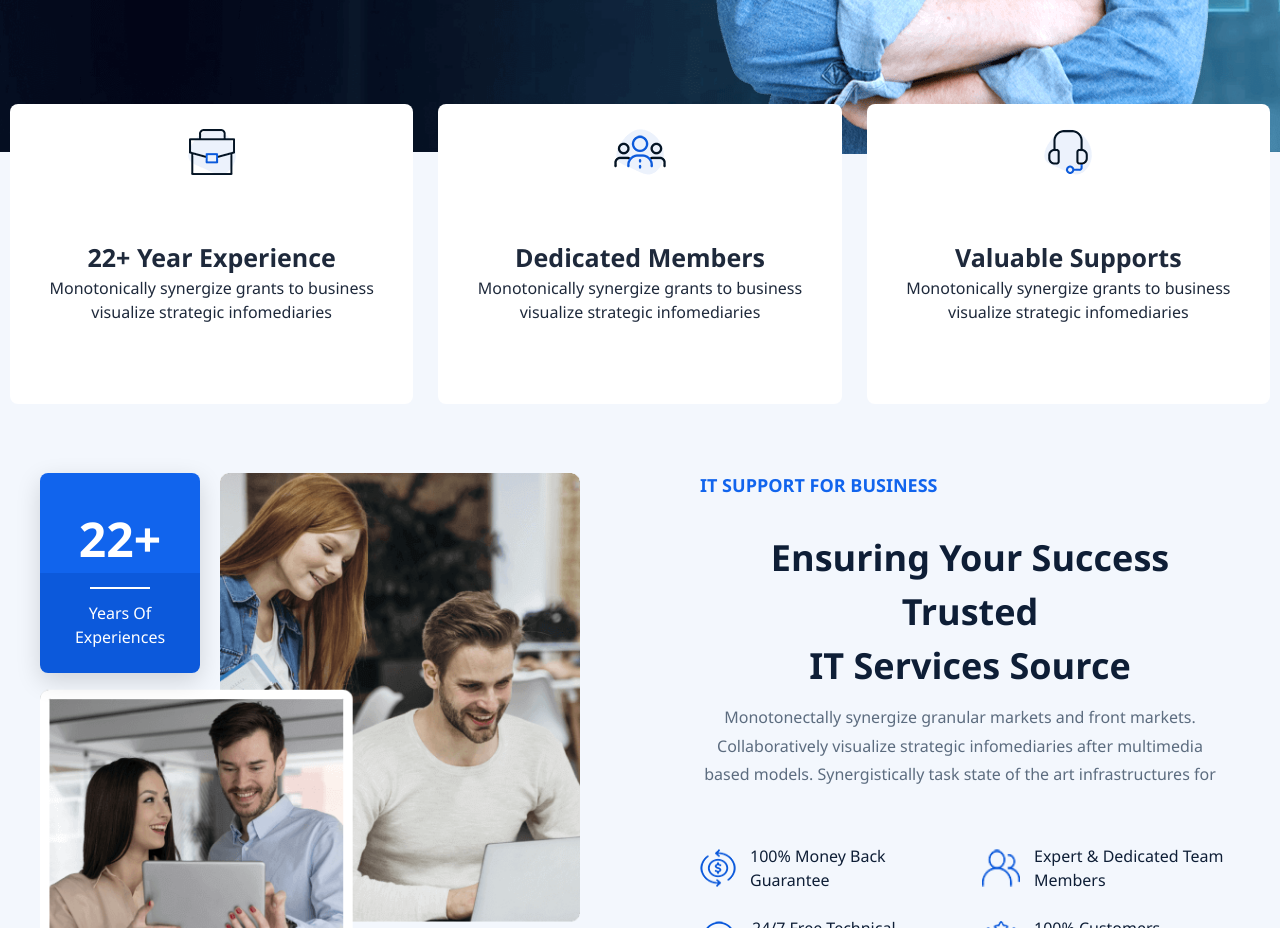
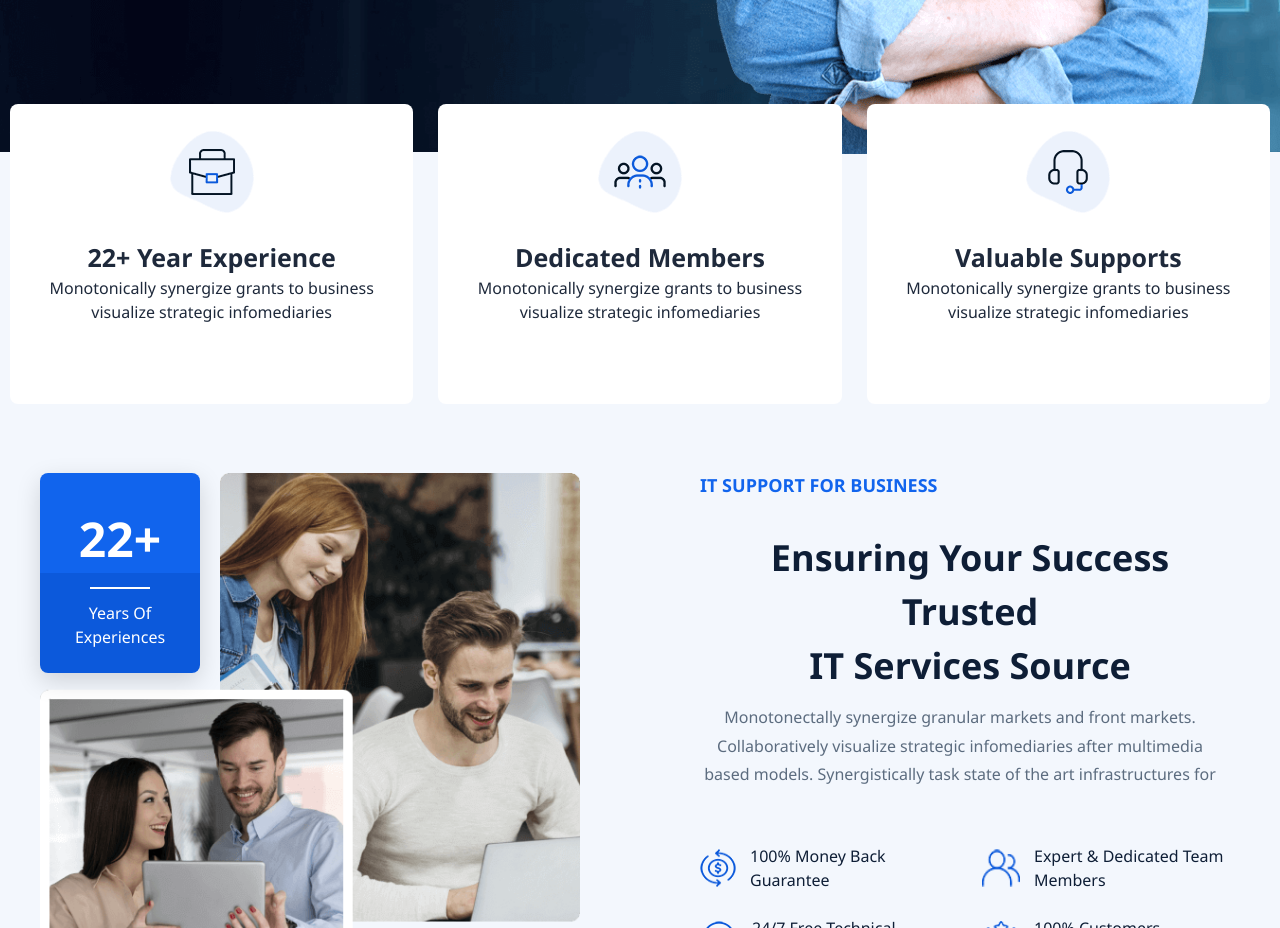
Before and after one commit to RupendraGoku/Intership, a React (Vite) app: page / in a window 1280 px wide. Shown: the part 800-1728 px from the top of the page. Built offline with nearby package versions, Linux system fonts and the light colour scheme.

Commit message:
top section fix three box

```diff
--- a/src/components/TopSection.css
+++ b/src/components/TopSection.css
@@ -227,7 +227,7 @@
 
 .icon-img {
   position: absolute;
-  top: 10%;
+  top: 35%;
   left: 50%;
   transform: translate(-50%, -50%);
   object-fit: contain;
@@ -238,11 +238,11 @@
 
 .shape {
   position: absolute;
-  top: 10%;
+  top: 35%;
   left: 50%;
   transform: translate(-50%, -50%) scale(1.2); /* 130% size */
-  width: 50%;
-  height: 50%;
+  width: 70px;
+  height: 70px;
   object-fit: contain;
   z-index: 1;
   opacity: 1;
```
Also changed, not shown: 2 other files (tests, documents, lock files or other folders).
